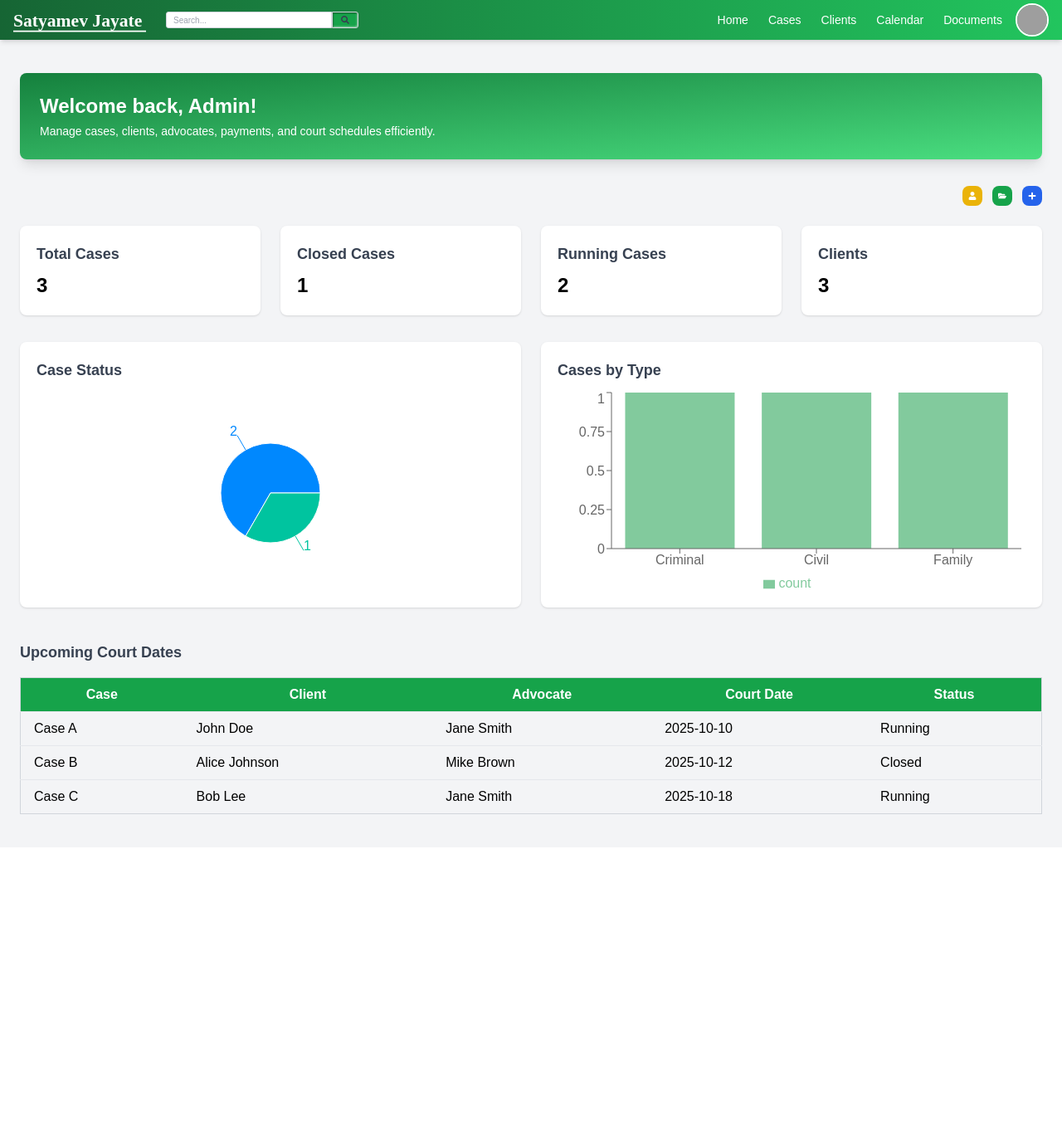
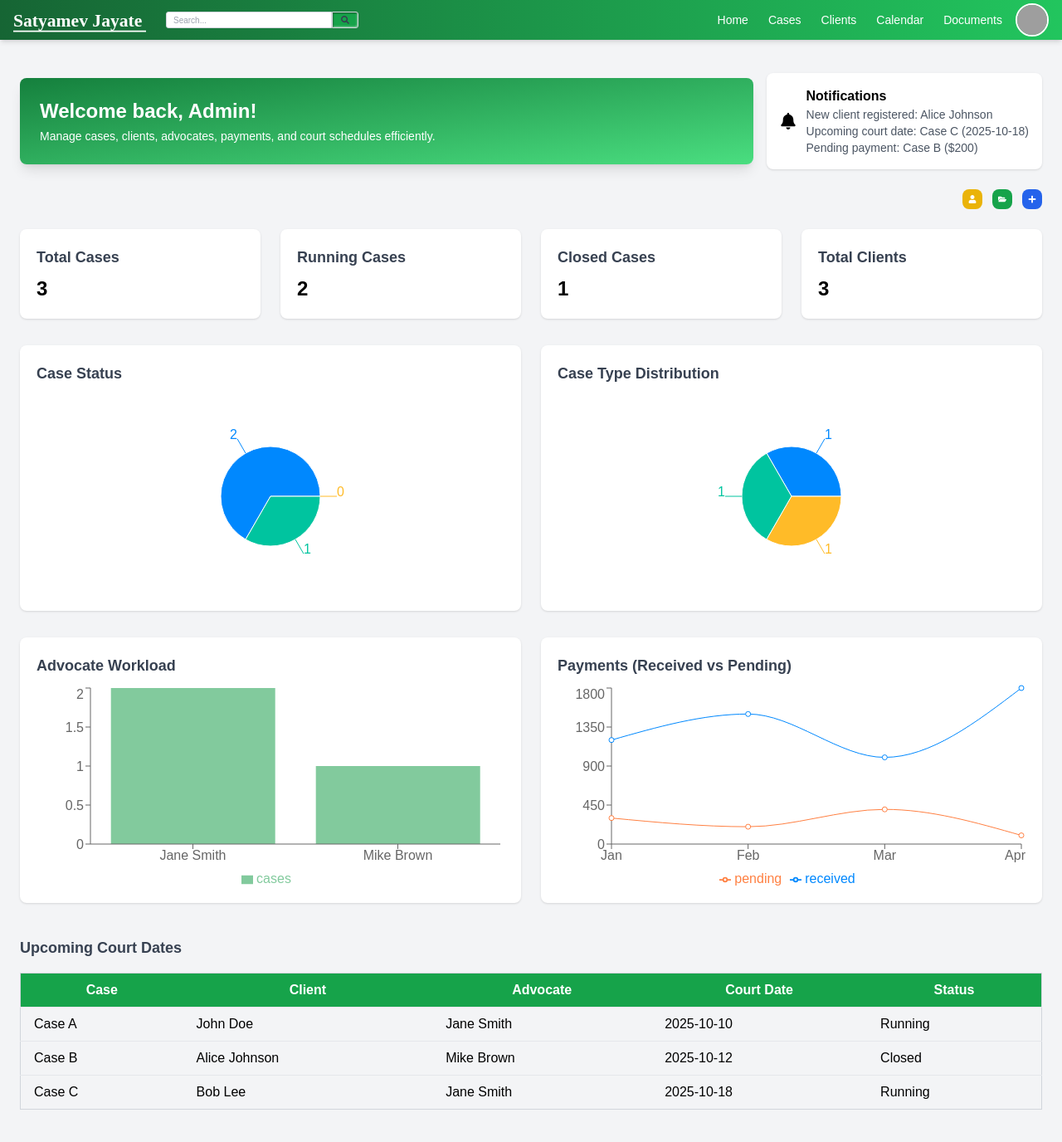
Before and after one commit to ManishYelam/advo, a React (Vite) app: page /admin in a window 1280 px wide. Shown: the top 1376 px of the page at 83% size. Before the commit the page ends 1069 px from the top, so only its background shows below. Built offline with nearby package versions, Linux system fonts and the light colour scheme; sample sign-in values are in the browser's storage; grey boxes are pictures that could not be loaded.

Commit message:
second-stage

```diff
--- a/src/pages/dashboard/AdminDashboard.jsx
+++ b/src/pages/dashboard/AdminDashboard.jsx
@@ -3,7 +3,7 @@ import DashboardLayout from "../../layouts/DashboardLayout";
 import CaseTable from "../CaseTable";
 import Profile from "../Profile";
 import AddCaseForm from "../AddCaseForm";
-import { FaFolderOpen, FaPlus, FaUser, FaArrowLeft } from "react-icons/fa";
+import { FaFolderOpen, FaPlus, FaUser, FaArrowLeft, FaBell } from "react-icons/fa";
 
 // Charts
 import { PieChart, Pie, Cell, Tooltip, ResponsiveContainer, BarChart, Bar, XAxis, YAxis, Legend, LineChart, Line } from "recharts";
@@ -13,7 +13,7 @@ const COLORS = ["#0088FE", "#00C49F", "#FFBB28", "#FF8042"];
 const AdminDashboard = () => {
   const [view, setView] = useState("dashboard");
 
-  // Sample Data
+  // Sample Data (replace with API later)
   const cases = [
     { id: 1, caseName: "Case A", client: "John Doe", status: "Running", nextDate: "2025-10-10", advocate: "Jane Smith", caseType: "Criminal", documents: [{ name: "FIR.pdf", url: "/documents/fir.pdf" }] },
     { id: 2, caseName: "Case B", client: "Alice Johnson", status: "Closed", nextDate: "2025-10-12", advocate: "Mike Brown", caseType: "Civil", documents: [{ name: "Contract.pdf", url: "/documents/contract.pdf" }] },
@@ -21,18 +21,34 @@ const AdminDashboard = () => {
   ];
 
   const clients = [...new Set(cases.map(c => c.client))];
+  const advocates = [...new Set(cases.map(c => c.advocate))];
 
-  // Pie chart data for case status
-  const pieData = [
+  // Sample Financials
+  const payments = [
+    { month: "Jan", received: 1200, pending: 300 },
+    { month: "Feb", received: 1500, pending: 200 },
+    { month: "Mar", received: 1000, pending: 400 },
+    { month: "Apr", received: 1800, pending: 100 },
+  ];
+
+  // Pie chart for Case Status
+  const caseStatusData = [
     { name: "Running", value: cases.filter(c => c.status === "Running").length },
     { name: "Closed", value: cases.filter(c => c.status === "Closed").length },
+    { name: "Pending", value: cases.filter(c => c.status === "Pending").length },
   ];
 
-  // Bar chart: Cases per type
-  const caseTypes = ["Criminal", "Civil", "Family"];
-  const barData = caseTypes.map(type => ({
-    type,
-    count: cases.filter(c => c.caseType === type).length
+  // Pie chart for Case Type
+  const caseTypeData = [
+    { name: "Criminal", value: cases.filter(c => c.caseType === "Criminal").length },
+    { name: "Civil", value: cases.filter(c => c.caseType === "Civil").length },
+    { name: "Family", value: cases.filter(c => c.caseType === "Family").length },
+  ];
+
+  // Bar chart: Cases per advocate
+  const advocateWorkloadData = advocates.map(a => ({
+    advocate: a,
+    cases: cases.filter(c => c.advocate === a).length
   }));
 
   const renderBackButton = () => (
@@ -43,10 +59,23 @@ const AdminDashboard = () => {
 
   const renderDashboard = () => (
     <div className="px-6 py-10 w-full h-full">
-      {/* Welcome Card */}
-      <div className="bg-gradient-to-br from-green-700 to-green-400 text-white rounded-lg shadow-lg p-6 mb-8">
-        <h1 className="text-2xl font-bold mb-1">Welcome back, Admin!</h1>
-        <p className="text-sm">Manage cases, clients, advocates, payments, and court schedules efficiently.</p>
+      {/* Welcome + Notifications */}
+      <div className="flex justify-between items-center mb-6">
+        <div className="bg-gradient-to-br from-green-700 to-green-400 text-white rounded-lg shadow-lg p-6 flex-1 mr-4">
+          <h1 className="text-2xl font-bold mb-1">Welcome back, Admin!</h1>
+          <p className="text-sm">Manage cases, clients, advocates, payments, and court schedules efficiently.</p>
+        </div>
+        <div className="bg-white rounded-lg shadow p-4 flex items-center gap-3">
+          <FaBell size={20} />
+          <div>
+            <p className="font-semibold">Notifications</p>
+            <ul className="text-sm text-gray-600">
+              <li>New client registered: Alice Johnson</li>
+              <li>Upcoming court date: Case C (2025-10-18)</li>
+              <li>Pending payment: Case B ($200)</li>
+            </ul>
+          </div>
+        </div>
       </div>
 
       {/* Quick Action Buttons */}
@@ -63,27 +92,27 @@ const AdminDashboard = () => {
           <p className="text-2xl font-bold">{cases.length}</p>
         </div>
         <div className="bg-white rounded-lg shadow p-5">
+          <h2 className="text-lg font-semibold text-gray-700 mb-2">Running Cases</h2>
+          <p className="text-2xl font-bold">{cases.filter(c => c.status === "Running").length}</p>
+        </div>
+        <div className="bg-white rounded-lg shadow p-5">
           <h2 className="text-lg font-semibold text-gray-700 mb-2">Closed Cases</h2>
           <p className="text-2xl font-bold">{cases.filter(c => c.status === "Closed").length}</p>
         </div>
         <div className="bg-white rounded-lg shadow p-5">
-          <h2 className="text-lg font-semibold text-gray-700 mb-2">Running Cases</h2>
-          <p className="text-2xl font-bold">{cases.filter(c => c.status === "Running").length}</p>
-        </div>
-        <div className="bg-white rounded-lg shadow p-5">
-          <h2 className="text-lg font-semibold text-gray-700 mb-2">Clients</h2>
+          <h2 className="text-lg font-semibold text-gray-700 mb-2">Total Clients</h2>
           <p className="text-2xl font-bold">{clients.length}</p>
         </div>
       </div>
 
       {/* Charts Section */}
-      <div className="grid grid-cols-1 md:grid-cols-2 gap-6">
+      <div className="grid grid-cols-1 md:grid-cols-2 gap-6 mb-8">
         <div className="bg-white rounded-lg shadow p-5 h-80">
           <h2 className="text-lg font-semibold text-gray-700 mb-2">Case Status</h2>
           <ResponsiveContainer width="100%" height="90%">
             <PieChart>
-              <Pie data={pieData} dataKey="value" nameKey="name" cx="50%" cy="50%" outerRadius={60} label>
-                {pieData.map((entry, index) => <Cell key={index} fill={COLORS[index % COLORS.length]} />)}
+              <Pie data={caseStatusData} dataKey="value" nameKey="name" cx="50%" cy="50%" outerRadius={60} label>
+                {caseStatusData.map((entry, index) => <Cell key={index} fill={COLORS[index % COLORS.length]} />)}
               </Pie>
               <Tooltip />
             </PieChart>
@@ -91,15 +120,43 @@ const AdminDashboard = () => {
         </div>
 
         <div className="bg-white rounded-lg shadow p-5 h-80">
-          <h2 className="text-lg font-semibold text-gray-700 mb-2">Cases by Type</h2>
+          <h2 className="text-lg font-semibold text-gray-700 mb-2">Case Type Distribution</h2>
           <ResponsiveContainer width="100%" height="90%">
-            <BarChart data={barData}>
-              <XAxis dataKey="type" />
+            <PieChart>
+              <Pie data={caseTypeData} dataKey="value" nameKey="name" cx="50%" cy="50%" outerRadius={60} label>
+                {caseTypeData.map((entry, index) => <Cell key={index} fill={COLORS[index % COLORS.length]} />)}
+              </Pie>
+              <Tooltip />
+            </PieChart>
+          </ResponsiveContainer>
+        </div>
+      </div>
+
+      <div className="grid grid-cols-1 md:grid-cols-2 gap-6 mb-8">
+        <div className="bg-white rounded-lg shadow p-5 h-80">
+          <h2 className="text-lg font-semibold text-gray-700 mb-2">Advocate Workload</h2>
+          <ResponsiveContainer width="100%" height="90%">
+            <BarChart data={advocateWorkloadData}>
+              <XAxis dataKey="advocate" />
               <YAxis />
               <Tooltip />
               <Legend />
-              <Bar dataKey="count" fill="#82ca9d" />
+              <Bar dataKey="cases" fill="#82ca9d" />
             </BarChart>
+          </ResponsiveContainer>
+        </div>
+
+        <div className="bg-white rounded-lg shadow p-5 h-80">
+          <h2 className="text-lg font-semibold text-gray-700 mb-2">Payments (Received vs Pending)</h2>
+          <ResponsiveContainer width="100%" height="90%">
+            <LineChart data={payments}>
+              <XAxis dataKey="month" />
+              <YAxis />
+              <Tooltip />
+              <Legend />
+              <Line type="monotone" dataKey="received" stroke="#0088FE" />
+              <Line type="monotone" dataKey="pending" stroke="#FF8042" />
+            </LineChart>
           </ResponsiveContainer>
         </div>
       </div>
@@ -139,13 +196,13 @@ const AdminDashboard = () => {
       {view === "cases" && (
         <div className="w-full h-full px-6 py-8">
           {renderBackButton()}
-          <CaseTable cases={cases} onDelete={(ids) => {}} />
+          <CaseTable cases={cases} onDelete={(ids) => { }} />
         </div>
       )}
       {view === "addCase" && (
         <div className="w-full h-full px-6 py-8">
           {renderBackButton()}
-          <AddCaseForm onAdd={(c) => {}} />
+          <AddCaseForm onAdd={(c) => { }} />
         </div>
       )}
       {view === "profile" && (
```
